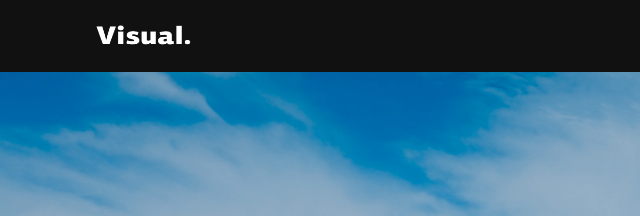
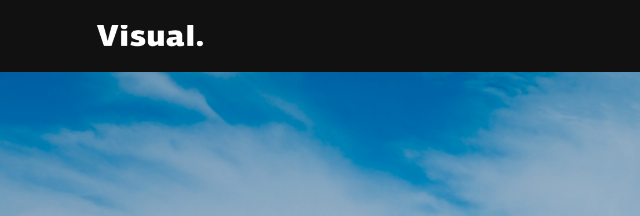
Before and after one commit to itseduvieira/vis-appsite, a website: page index.html in a window 1280 px wide. Shown: the top 216 px of the page, 0-640 px from the left. Drawn offline with Linux system fonts and the light colour scheme; files whose address does not match are found by name.

Commit message:
Logo size updated

```diff
--- a/confirm/css/style.css
+++ b/confirm/css/style.css
@@ -40,10 +40,10 @@ header {
   padding: 0;
   outline: 0;
   border: none;
-  width: 97px;
+  width: 110px;
   height: 22px;
   background: url("../images/logo.png") no-repeat center;
-  background-size: 97px 22px;
+  background-size: 110px auto;
   font: 0/0 a;
   text-shadow: none;
   color: transparent;
--- a/css/main.css
+++ b/css/main.css
@@ -1166,10 +1166,10 @@ h1.intro-header::before {
   padding: 0;
   outline: 0;
   border: none;
-  width: 97px;
+  width: 110px;
   height: 22px;
   background: url("../images/logo.png") no-repeat center;
-  background-size: 97px 22px;
+  background-size: 110px auto;
   font: 0/0 a;
   text-shadow: none;
   color: transparent;
```
